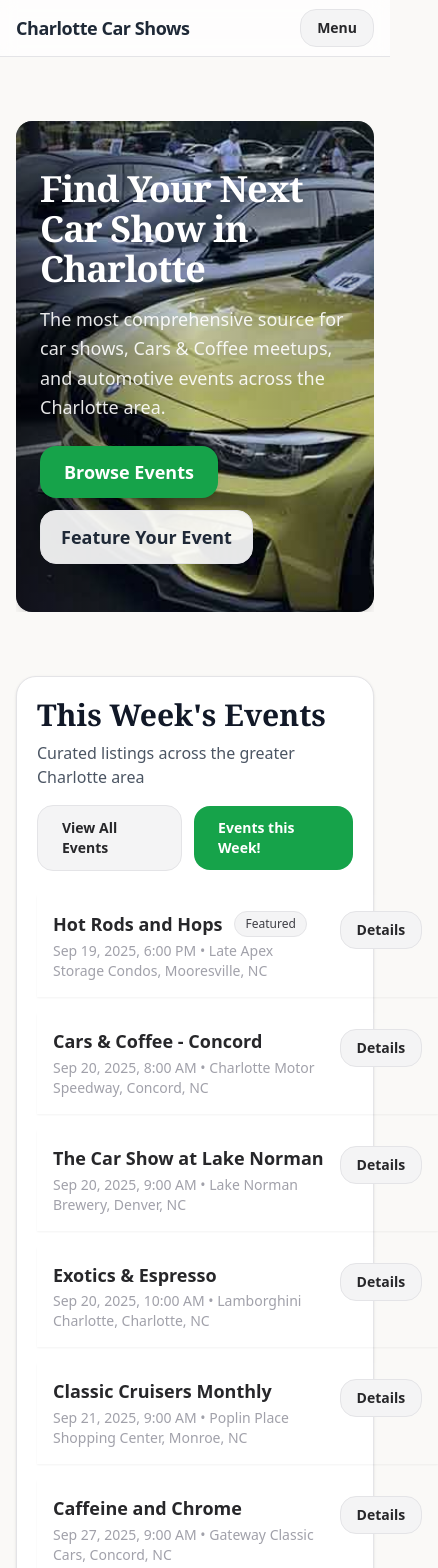
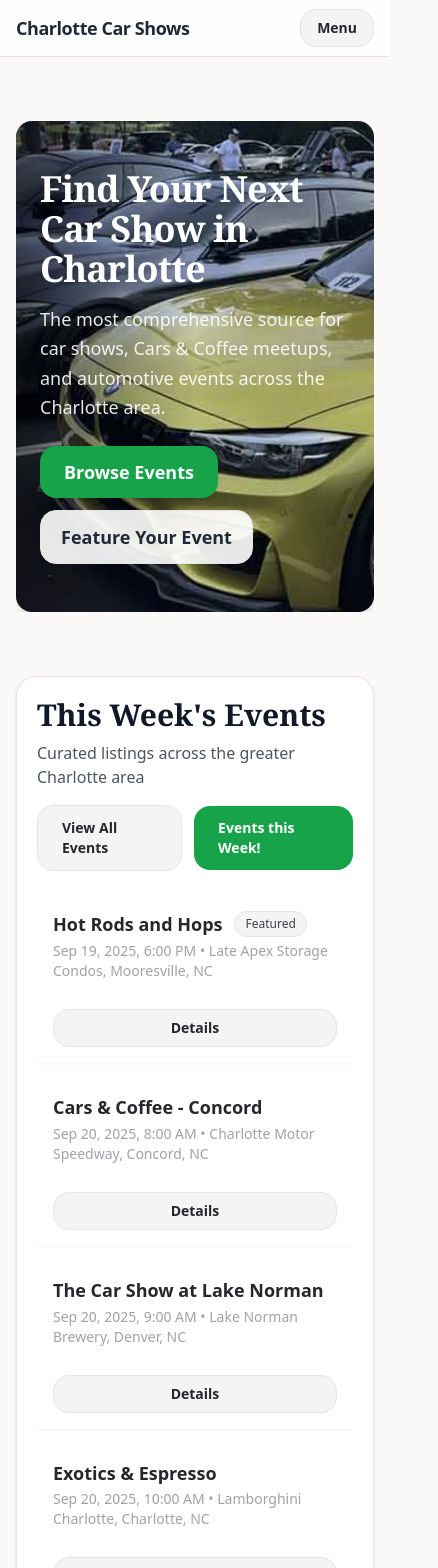
Before and after one commit to kevinscooke/ccs26, a Next.js app: page / in a window 390 px wide. Shown: the top 1568 px of the page, 438 px wide, since content can reach past the window. Built offline with nearby package versions, Linux system fonts and the light colour scheme.

Commit message:
fix mobile

```diff
--- a/app/(marketing)/page.tsx
+++ b/app/(marketing)/page.tsx
@@ -77,8 +77,8 @@ export default function Home() {
             .sort((a, b) => new Date(a.startAt).getTime() - new Date(b.startAt).getTime() || a.title.localeCompare(b.title))
             .slice(0, 6)
             .map((e) => (
-              <article key={e.id} className="flex items-start gap-4 p-4 rounded-lg bg-white/5 shadow-sm">
-                <div className="min-w-0">
+              <article key={e.id} className="flex flex-col sm:flex-row items-start gap-4 p-4 rounded-lg bg-white/5 shadow-sm">
+                <div className="min-w-0 order-1">
                   <div className="flex items-center gap-3">
                     <h3 className="text-lg font-semibold leading-snug truncate">
                       <a className="hover:underline" href={`/events/${e.slug}`}>{e.title}</a>
@@ -114,8 +114,8 @@ export default function Home() {
                     })()}
                   </p>
                 </div>
-                <div className="ml-auto flex gap-2">
-                  <a className="ccs-btn" href={`/events/${e.slug}`}>Details</a>
+                <div className="order-2 mt-3 sm:mt-0 ml-0 sm:ml-auto flex gap-2 w-full sm:w-auto">
+                  <a className="ccs-btn w-full sm:w-auto justify-center" href={`/events/${e.slug}`}>Details</a>
                 </div>
               </article>
             ))}
--- a/components/event/UpcomingSix.tsx
+++ b/components/event/UpcomingSix.tsx
@@ -31,7 +31,7 @@ export default function UpcomingSix() {
             <div className="text-lg leading-none">{new Date(e.startAt).getDate()}</div>
           </div>
 
-          <div className="min-w-0 flex-1">
+          <div className="min-w-0 flex-1 order-1">
             <div className="flex items-start gap-3">
               <h3 className="text-lg font-semibold leading-snug truncate">
                 <Link className="hover:underline" href={`/events/${e.slug}`}>
@@ -76,8 +76,12 @@ export default function UpcomingSix() {
             </p>
           </div>
 
-          <div className="mt-3 sm:mt-0 sm:ml-4 sm:flex-shrink-0">
-            <Link className="ccs-btn" href={`/events/${e.slug}`}>
+          {/* Make the details button full-width on small screens to avoid overflow/viewport issues
+              and switch to auto width on sm+ so it sits inline on desktop. */}
+          {/* Ensure the Details button appears below the event info on small screens
+              (order-2), but returns to inline/side position on sm+ displays. */}
+          <div className="order-2 mt-3 sm:mt-0 sm:ml-4 sm:flex-shrink-0 w-full sm:w-auto sm:order-none sm:self-start">
+            <Link className="ccs-btn w-full sm:w-auto justify-center" href={`/events/${e.slug}`}>
               Details
             </Link>
           </div>
```
